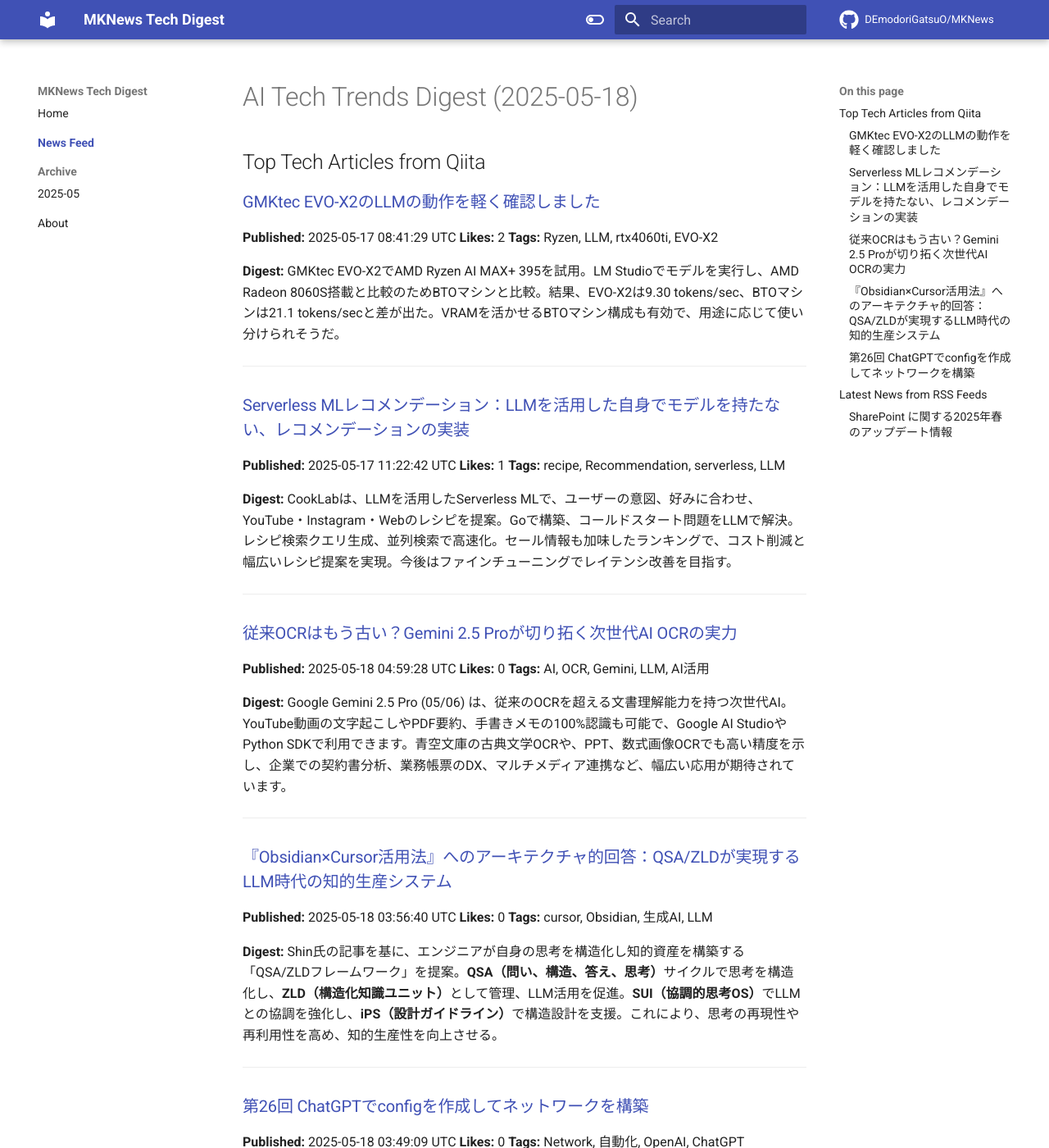
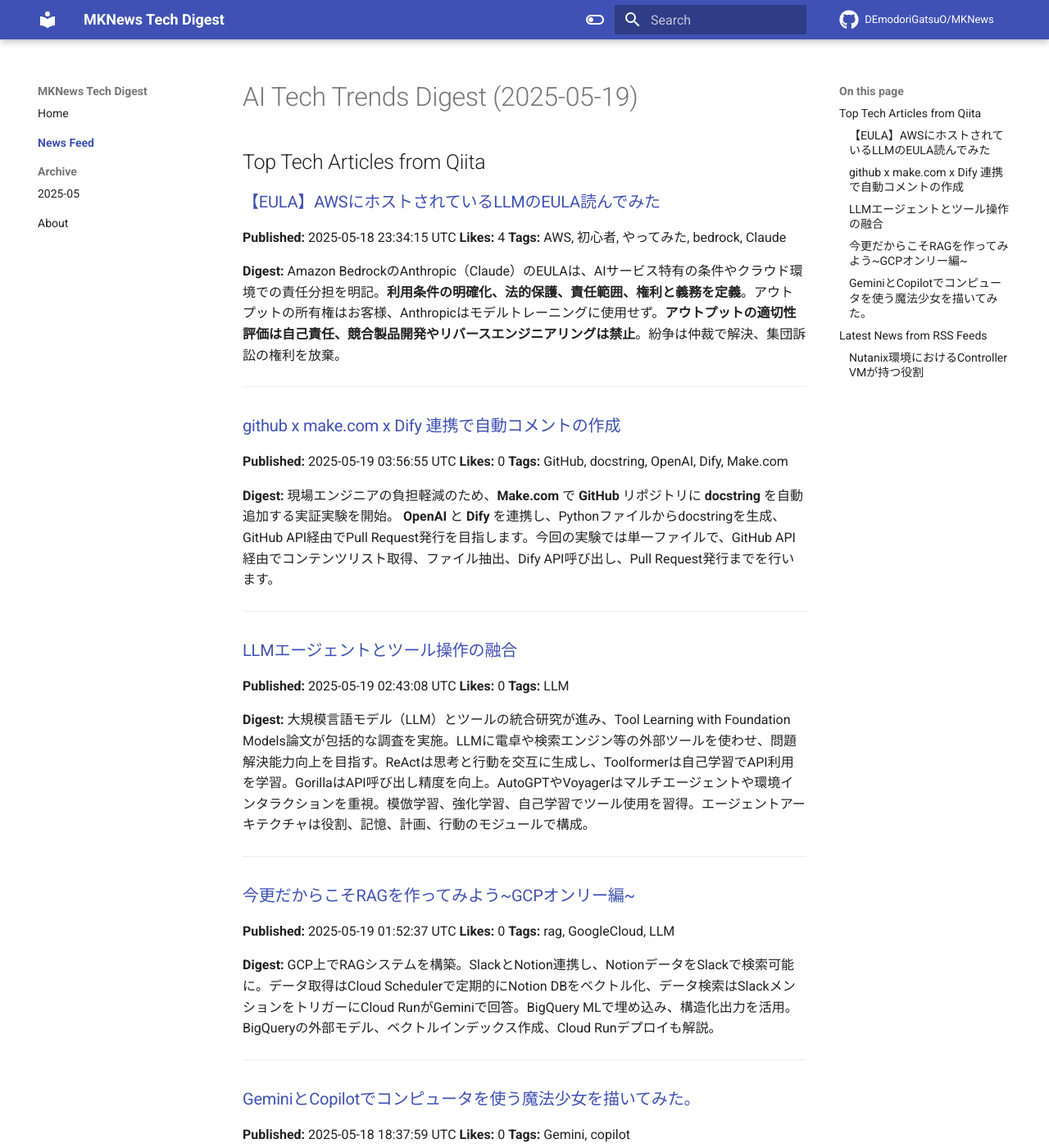
Before and after one commit to DEmodoriGatsuO/MKNews, an MkDocs documentation site: the page built from docs/news/index.md, in a window 1280 px wide and 1400 px high. Shown: the whole window at 82% size. Built offline with MkDocs 1.6.1 and Material for MkDocs 9.7.7, drawn with Linux system fonts in a browser that asks for light colours; comment, search, counter and statistics services are not loaded; some of the changed text lies outside the part shown.

Commit message:
Automated AI Tech Digest - 2025-05-19

```diff
--- a/docs/news/index.md
+++ b/docs/news/index.md
@@ -1,68 +1,68 @@
-# AI Tech Trends Digest (2025-05-18)
+# AI Tech Trends Digest (2025-05-19)
 
 
 ## Top Tech Articles from Qiita
 
 
-### [GMKtec EVO-X2のLLMの動作を軽く確認しました](https://qiita.com/mocketech/items/db596f56e286a04ef55e)
-**Published:** 2025-05-17 08:41:29 UTC
-**Likes:** 2
-**Tags:** Ryzen, LLM, rtx4060ti, EVO-X2
+### [【EULA】AWSにホストされているLLMのEULA読んでみた](https://qiita.com/ryu-ki/items/8425190915f85c266564)
+**Published:** 2025-05-18 23:34:15 UTC
+**Likes:** 4
+**Tags:** AWS, 初心者, やってみた, bedrock, Claude
 
 **Digest:**
-GMKtec EVO-X2でAMD Ryzen AI MAX+ 395を試用。LM Studioでモデルを実行し、AMD Radeon 8060S搭載と比較のためBTOマシンと比較。結果、EVO-X2は9.30 tokens/sec、BTOマシンは21.1 tokens/secと差が出た。VRAMを活かせるBTOマシン構成も有効で、用途に応じて使い分けられそうだ。
+Amazon BedrockのAnthropic（Claude）のEULAは、AIサービス特有の条件やクラウド環境での責任分担を明記。**利用条件の明確化、法的保護、責任範囲、権利と義務を定義**。アウトプットの所有権はお客様、Anthropicはモデルトレーニングに使用せず。**アウトプットの適切性評価は自己責任、競合製品開発やリバースエンジニアリングは禁止**。紛争は仲裁で解決、集団訴訟の権利を放棄。
 
 ---
 
-### [Serverless MLレコメンデーション：LLMを活用した自身でモデルを持たない、レコメンデーションの実装](https://qiita.com/yongyong/items/71a9dd65a649f2a225b8)
-**Published:** 2025-05-17 11:22:42 UTC
-**Likes:** 1
-**Tags:** recipe, Recommendation, serverless, LLM
+### [github x make.com x Dify 連携で自動コメントの作成](https://qiita.com/kazuharu2022/items/f74b21d036fba0051152)
+**Published:** 2025-05-19 03:56:55 UTC
+**Likes:** 0
+**Tags:** GitHub, docstring, OpenAI, Dify, Make.com
 
 **Digest:**
-CookLabは、LLMを活用したServerless MLで、ユーザーの意図、好みに合わせ、YouTube・Instagram・Webのレシピを提案。Goで構築、コールドスタート問題をLLMで解決。レシピ検索クエリ生成、並列検索で高速化。セール情報も加味したランキングで、コスト削減と幅広いレシピ提案を実現。今後はファインチューニングでレイテンシ改善を目指す。
+現場エンジニアの負担軽減のため、**Make.com** で **GitHub** リポジトリに **docstring** を自動追加する実証実験を開始。 **OpenAI** と **Dify** を連携し、Pythonファイルからdocstringを生成、GitHub API経由でPull Request発行を目指します。今回の実験では単一ファイルで、GitHub API経由でコンテンツリスト取得、ファイル抽出、Dify API呼び出し、Pull Request発行までを行います。
 
 ---
 
-### [従来OCRはもう古い？Gemini 2.5 Proが切り拓く次世代AI OCRの実力](https://qiita.com/Dinn/items/a0cd504003b272c9b8ee)
-**Published:** 2025-05-18 04:59:28 UTC
+### [LLMエージェントとツール操作の融合](https://qiita.com/riita10069/items/8e515e652f999edcb027)
+**Published:** 2025-05-19 02:43:08 UTC
 **Likes:** 0
-**Tags:** AI, OCR, Gemini, LLM, AI活用
+**Tags:** LLM
 
 **Digest:**
-Google Gemini 2.5 Pro (05/06) は、従来のOCRを超える文書理解能力を持つ次世代AI。YouTube動画の文字起こしやPDF要約、手書きメモの100%認識も可能で、Google AI StudioやPython SDKで利用できます。青空文庫の古典文学OCRや、PPT、数式画像OCRでも高い精度を示し、企業での契約書分析、業務帳票のDX、マルチメディア連携など、幅広い応用が期待されています。
+大規模言語モデル（LLM）とツールの統合研究が進み、Tool Learning with Foundation Models論文が包括的な調査を実施。LLMに電卓や検索エンジン等の外部ツールを使わせ、問題解決能力向上を目指す。ReActは思考と行動を交互に生成し、Toolformerは自己学習でAPI利用を学習。GorillaはAPI呼び出し精度を向上。AutoGPTやVoyagerはマルチエージェントや環境インタラクションを重視。模倣学習、強化学習、自己学習でツール使用を習得。エージェントアーキテクチャは役割、記憶、計画、行動のモジュールで構成。
 
 ---
 
-### [『Obsidian×Cursor活用法』へのアーキテクチャ的回答：QSA/ZLDが実現するLLM時代の知的生産システム](https://qiita.com/hann-solo/items/e9f7313377125e79aa6f)
-**Published:** 2025-05-18 03:56:40 UTC
+### [今更だからこそRAGを作ってみよう~GCPオンリー編~](https://qiita.com/tamaloon/items/c944deb02954372ccb90)
+**Published:** 2025-05-19 01:52:37 UTC
 **Likes:** 0
-**Tags:** cursor, Obsidian, 生成AI, LLM
+**Tags:** rag, GoogleCloud, LLM
 
 **Digest:**
-Shin氏の記事を基に、エンジニアが自身の思考を構造化し知的資産を構築する「QSA/ZLDフレームワーク」を提案。**QSA（問い、構造、答え、思考）**サイクルで思考を構造化し、**ZLD（構造化知識ユニット）**として管理、LLM活用を促進。**SUI（協調的思考OS）**でLLMとの協調を強化し、**iPS（設計ガイドライン）**で構造設計を支援。これにより、思考の再現性や再利用性を高め、知的生産性を向上させる。
+GCP上でRAGシステムを構築。SlackとNotion連携し、NotionデータをSlackで検索可能に。データ取得はCloud Schedulerで定期的にNotion DBをベクトル化、データ検索はSlackメンションをトリガーにCloud RunがGeminiで回答。BigQuery MLで埋め込み、構造化出力を活用。BigQueryの外部モデル、ベクトルインデックス作成、Cloud Runデプロイも解説。
 
 ---
 
-### [第26回 ChatGPTでconfigを作成してネットワークを構築](https://qiita.com/infra-blog/items/b7e9748c9ef8b372f831)
-**Published:** 2025-05-18 03:49:09 UTC
+### [GeminiとCopilotでコンピュータを使う魔法少女を描いてみた。](https://qiita.com/nori-channel/items/cfef0d987b30dede66f3)
+**Published:** 2025-05-18 18:37:59 UTC
 **Likes:** 0
-**Tags:** Network, 自動化, OpenAI, ChatGPT
+**Tags:** Gemini, copilot
 
 **Digest:**
-生成AIでネットワークエンジニアが構築に使えるか検証。ChatGPTに構成図からコンフィグ作成を指示し、HSRP設定でActive/Standbyの切り替わりを確認。最初の指示の具体性が重要で、AIは全てを理解しないため、人間の確認と判断が不可欠。最終的にHSRP機能、疎通、NAT変換を確認し検証成功。AI活用には要件把握とコミュニケーションスキルが重要となる。
+GeminiとCopilotを用いて、コンピュータを使う魔法少女をテーマにしたイラストを生成。プロンプトは「光」「闇」「聖なる」のコンピュータを使用する魔法少女で、それぞれのイメージを描写。結果として、光の魔法少女が特に可愛らしいとの評価。これらの作品が、何らかの形で役立つことを期待している。
 
 ---
 
 ## Latest News from RSS Feeds
 
 
-### [SharePoint に関する2025年春のアップデート情報](https://shanqiai.lekumo.biz/sharepoint_technical_note/2025/05/sharepoint-2025-718d.html)
-**Source:** SharePoint Technical Notes
-**Published:** 2025-05-17 07:33:14 UTC
-**Tags:** Microsoft 365 - SharePoint
+### [Nutanix環境におけるController VMが持つ役割](https://blog.jbs.co.jp/entry/2025/05/19/102454)
+**Source:** JBS Blog
+**Published:** 2025-05-19 01:24:54 UTC
+**Tags:** Tech, Nutanix
 
 **Digest:**
-2025年春にOneDriveとSharePointの**新機能**発表、**UI**刷新を含む**大規模アップデート**が実施されます。これにより、**コラボレーション**機能強化や**ファイル管理**の効率化が期待されます。詳細な情報は、Microsoft公式からの今後の発表に注目しましょう。
+Nutanix環境におけるCVM（Controller VM）は、分散ストレージの管理とI/O処理を担う重要な役割を果たします。各ノードに配置され、データ配置、重複排除、圧縮などの機能を提供し、仮想マシンのパフォーマンスを最適化します。CVMは、Nutanixの基盤を支える中心的な存在と言えるでしょう。
 
 ---
```
